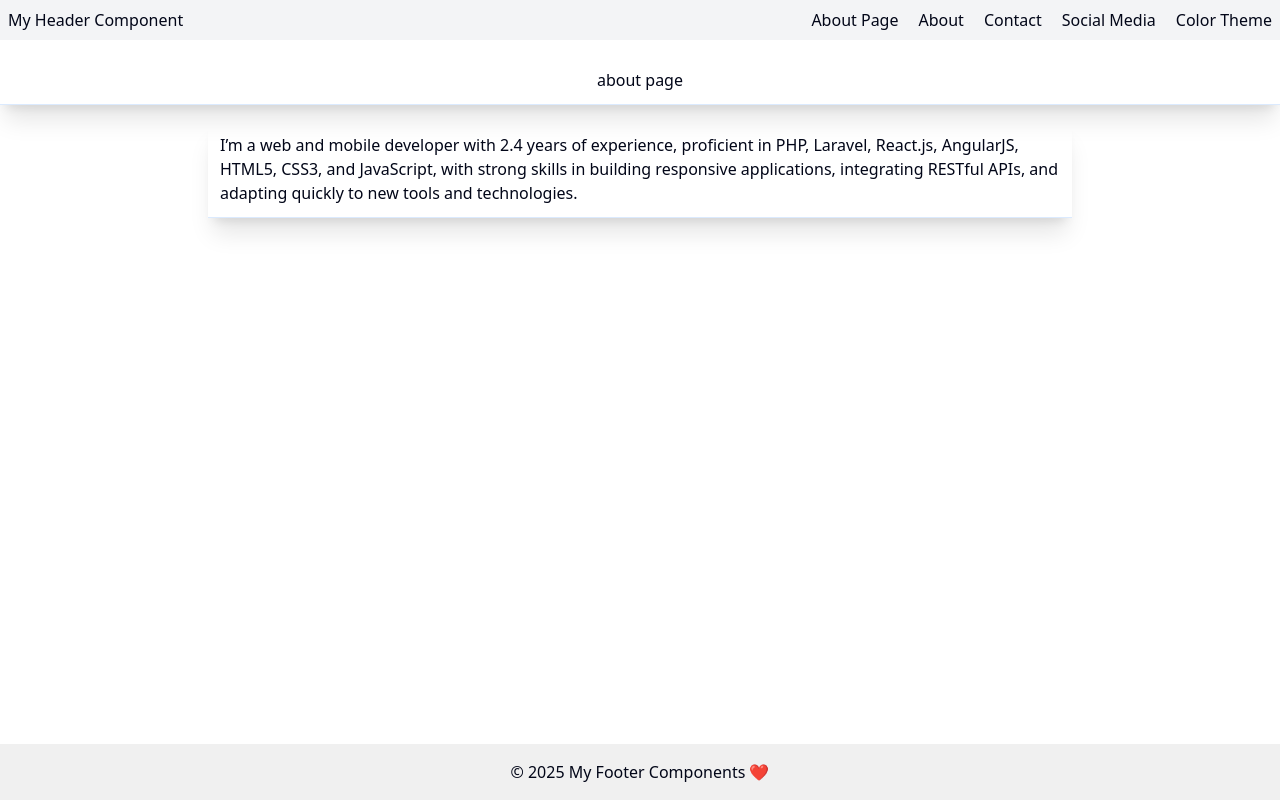
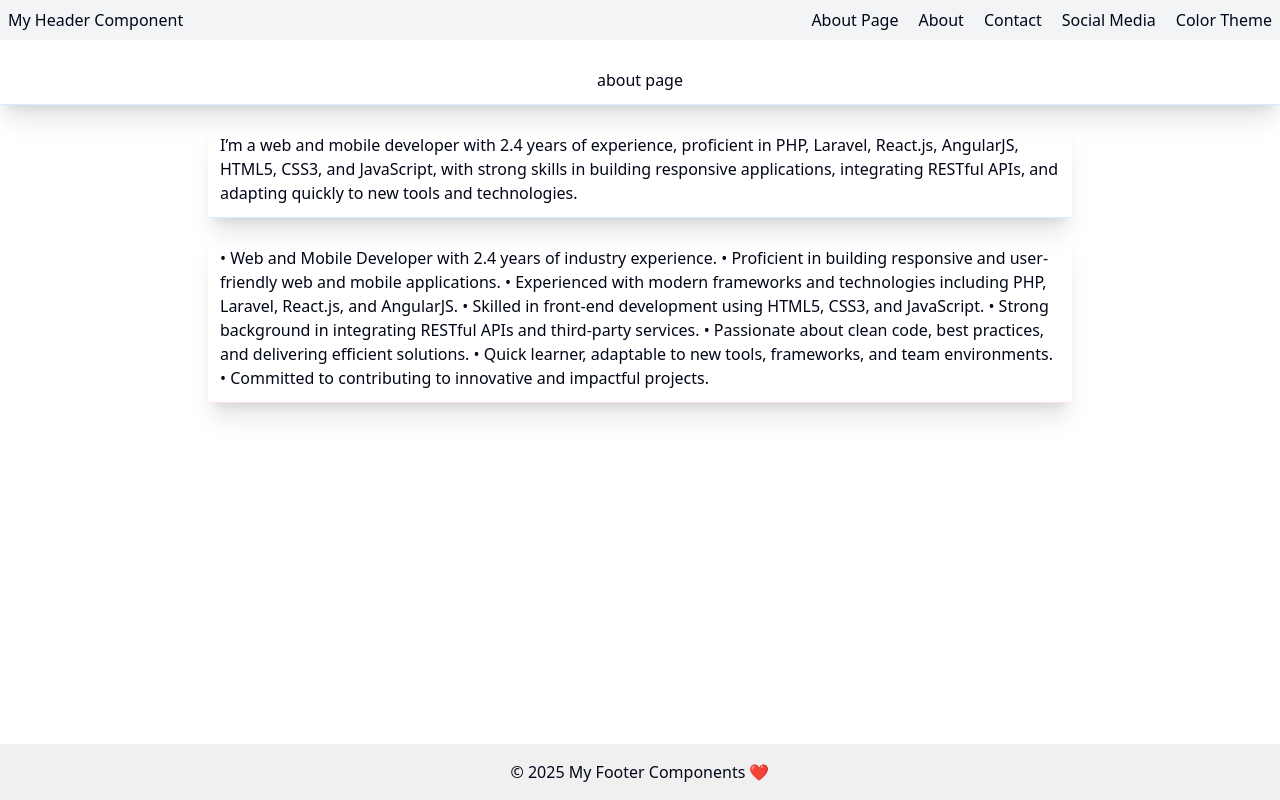
Before and after one commit to nahidkhan9144/portfolio_nahidkhan, a Next.js app: page /about in a window 1280 px wide. Built offline with nearby package versions, Linux system fonts and the light colour scheme.

Commit message:
chane home and about page

```diff
--- a/src/app/about/page.tsx
+++ b/src/app/about/page.tsx
@@ -10,6 +10,9 @@ function page() {
         <div className='row mt-4 p-3 border-b border-blue-100 shadow-xl rounded-tl-sm hover:bg-blue-50'>
           I’m a web and mobile developer with 2.4 years of experience, proficient in PHP, Laravel, React.js, AngularJS, HTML5, CSS3, and JavaScript, with strong skills in building responsive applications, integrating RESTful APIs, and adapting quickly to new tools and technologies.
         </div>
+        <div className='row mt-4 p-3 border-b border-red-100 shadow-xl rounded-tl-sm hover:bg-red-50'>
+       •	Web and Mobile Developer with 2.4 years of industry experience. •	Proficient in building responsive and user-friendly web and mobile applications. •	Experienced with modern frameworks and technologies including PHP, Laravel, React.js, and AngularJS. •	Skilled in front-end development using HTML5, CSS3, and JavaScript. •	Strong background in integrating RESTful APIs and third-party services. •	Passionate about clean code, best practices, and delivering efficient solutions. •	Quick learner, adaptable to new tools, frameworks, and team environments. •	Committed to contributing to innovative and impactful projects.
+        </div>
       </div>
     </div>
   )
```
